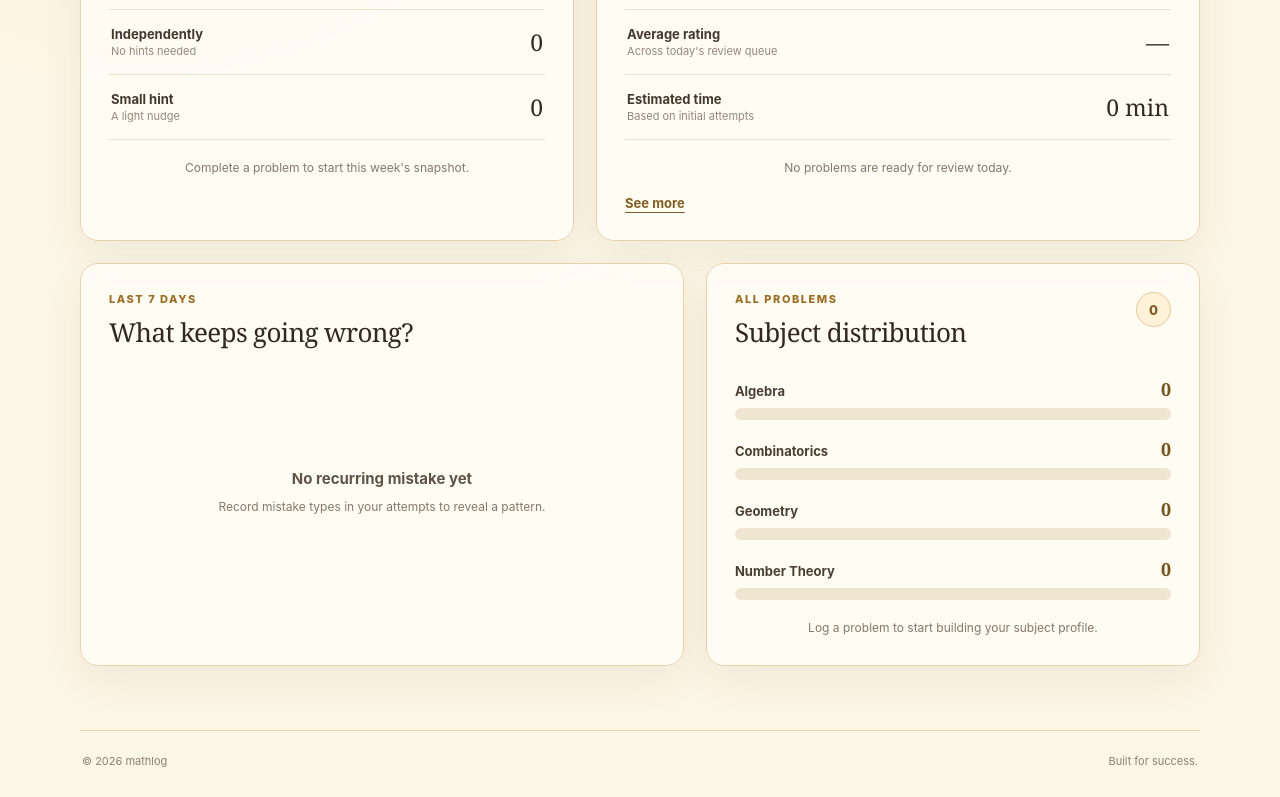
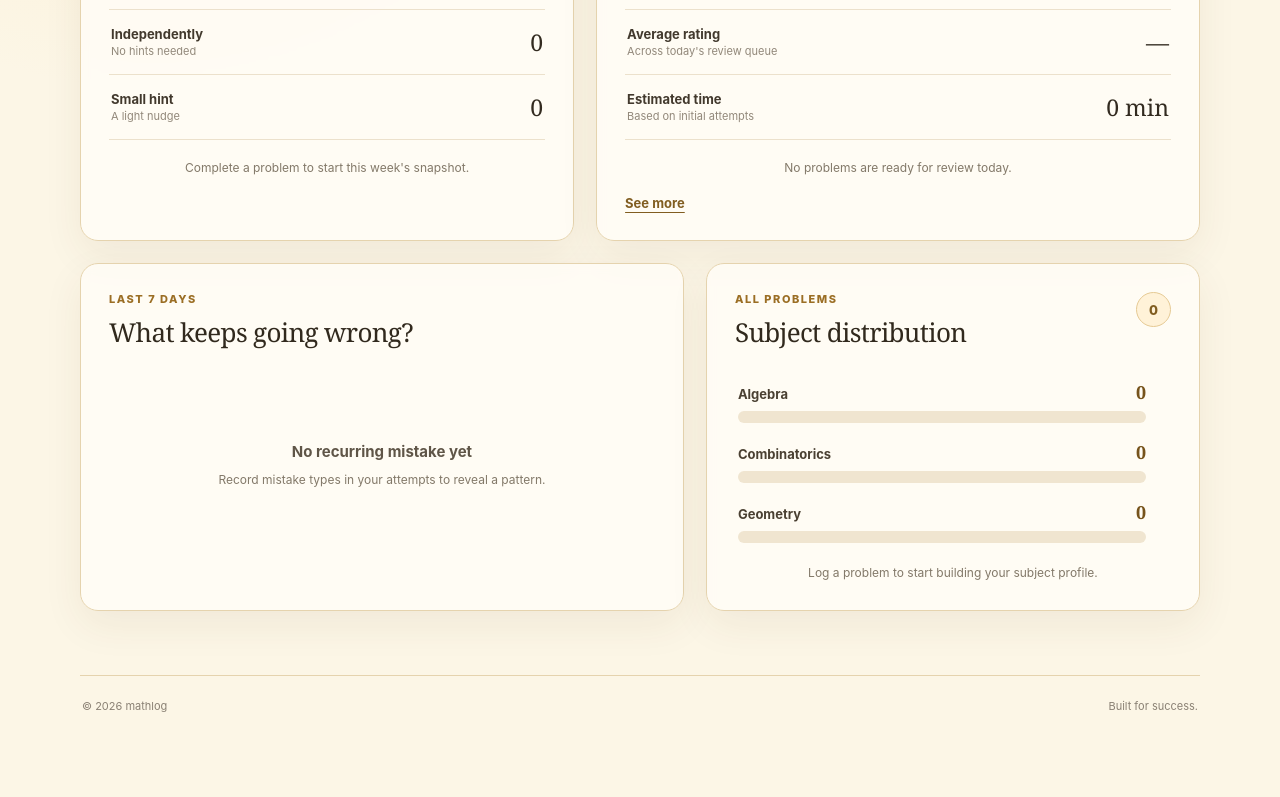
Before and after one commit to 4lexndr/mathlog-application, a React (Vite) app: page / in a window 1280 px wide. Shown: the part 449-1246 px from the top of the page. Built offline with nearby package versions, Linux system fonts and the light colour scheme.

Commit message:
Fixed overflow UI globally

```diff
--- a/src/Dashboard.tsx
+++ b/src/Dashboard.tsx
@@ -218,7 +218,12 @@ function Dashboard({ problems, attempts }: DashboardProps) {
             </span>
           </div>
 
-          <div className="subject-chart" role="list" aria-label="Problems by subject">
+          <div
+            className="subject-chart scroll-list subject-scroll-list"
+            role="list"
+            aria-label="Problems by subject"
+            tabIndex={0}
+          >
             {subjectDistribution.map((subject) => {
               const percentage = categorizedProblems === 0
                 ? 0
--- a/src/History.tsx
+++ b/src/History.tsx
@@ -56,7 +56,12 @@ function HistoryCard({
           <p>{emptyDescription}</p>
         </div>
       ) : (
-        <div className="problem-list">
+        <div
+          className="problem-list scroll-list history-problem-list"
+          role="region"
+          aria-labelledby={headingId}
+          tabIndex={0}
+        >
           {attempts.map((attempt) => {
             const problem = problemById.get(attempt.problemId)
             const result = labelForOption(resultOptions, attempt.result)
--- a/src/Journal.tsx
+++ b/src/Journal.tsx
@@ -41,7 +41,11 @@ function Journal({ problems, attempts }: JournalProps) {
             <p>Add a short lesson when logging a problem and it will appear here.</p>
           </div>
         ) : (
-          <ul className="journal-list">
+          <ul
+            className="journal-list scroll-list journal-scroll-list"
+            aria-labelledby="journal-heading"
+            tabIndex={0}
+          >
             {entries.map((attempt) => {
               const problem = problemById.get(attempt.problemId)
 
--- a/src/Queue.tsx
+++ b/src/Queue.tsx
@@ -50,7 +50,7 @@ function QueueSection({
         </div>
       ) : (
         <div
-          className="problem-list queue-problem-list"
+          className="problem-list scroll-list queue-problem-list"
           role="region"
           aria-labelledby={headingId}
           tabIndex={0}
--- a/src/main.css
+++ b/src/main.css
@@ -338,6 +338,26 @@ button {
   margin-top: 25px;
 }
 
+.scroll-list {
+  overflow-y: auto;
+  overscroll-behavior: contain;
+  scrollbar-gutter: stable;
+}
+
+.scroll-list:focus-visible {
+  border-radius: 6px;
+  outline: var(--focus-ring);
+  outline-offset: 3px;
+}
+
+.problem-list.scroll-list {
+  padding: 3px 10px 8px 3px;
+}
+
+.problem-list.scroll-list > .problem-card {
+  flex: 0 0 auto;
+}
+
 .problem-card {
   display: flex;
   min-height: 79px;
@@ -606,6 +626,11 @@ button {
   margin-top: 27px;
 }
 
+.subject-scroll-list {
+  max-height: 168px;
+  padding: 3px 10px 5px 3px;
+}
+
 .subject-bar-heading {
   display: flex;
   align-items: baseline;
@@ -643,6 +668,11 @@ button {
   padding: 0;
   margin: 25px 0 0;
   list-style: none;
+}
+
+.journal-scroll-list {
+  max-height: 270px;
+  padding-right: 10px;
 }
 
 .journal-entry {
@@ -837,20 +867,11 @@ button {
 }
 
 .queue-problem-list {
-  max-height: clamp(240px, 48vh, 440px);
-  overflow-y: auto;
-  overscroll-behavior: contain;
-  padding: 3px 10px 8px 3px;
-  scrollbar-gutter: stable;
-}
-
-.queue-problem-list:focus-visible {
-  border-radius: 6px;
-  outline: var(--focus-ring);
-  outline-offset: 3px;
+  max-height: 367px;
 }
 
 .queue-section .problem-card {
+  min-height: 112px;
   align-items: flex-start;
 }
 
@@ -1086,6 +1107,10 @@ textarea.input-card {
   gap: 22px;
 }
 
+.history-problem-list {
+  max-height: 268px;
+}
+
 .problem-card-button {
   width: 100%;
   color: inherit;
```
